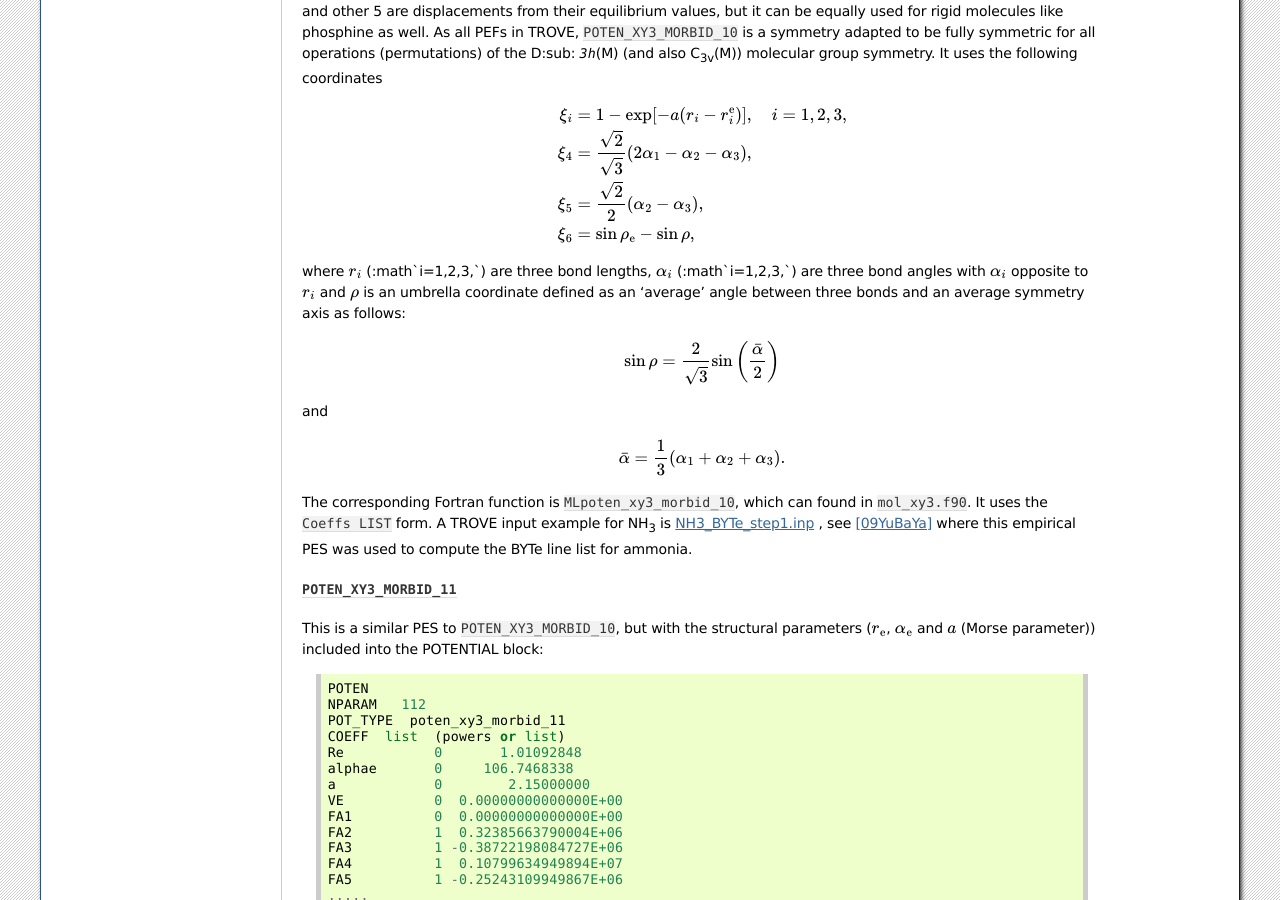
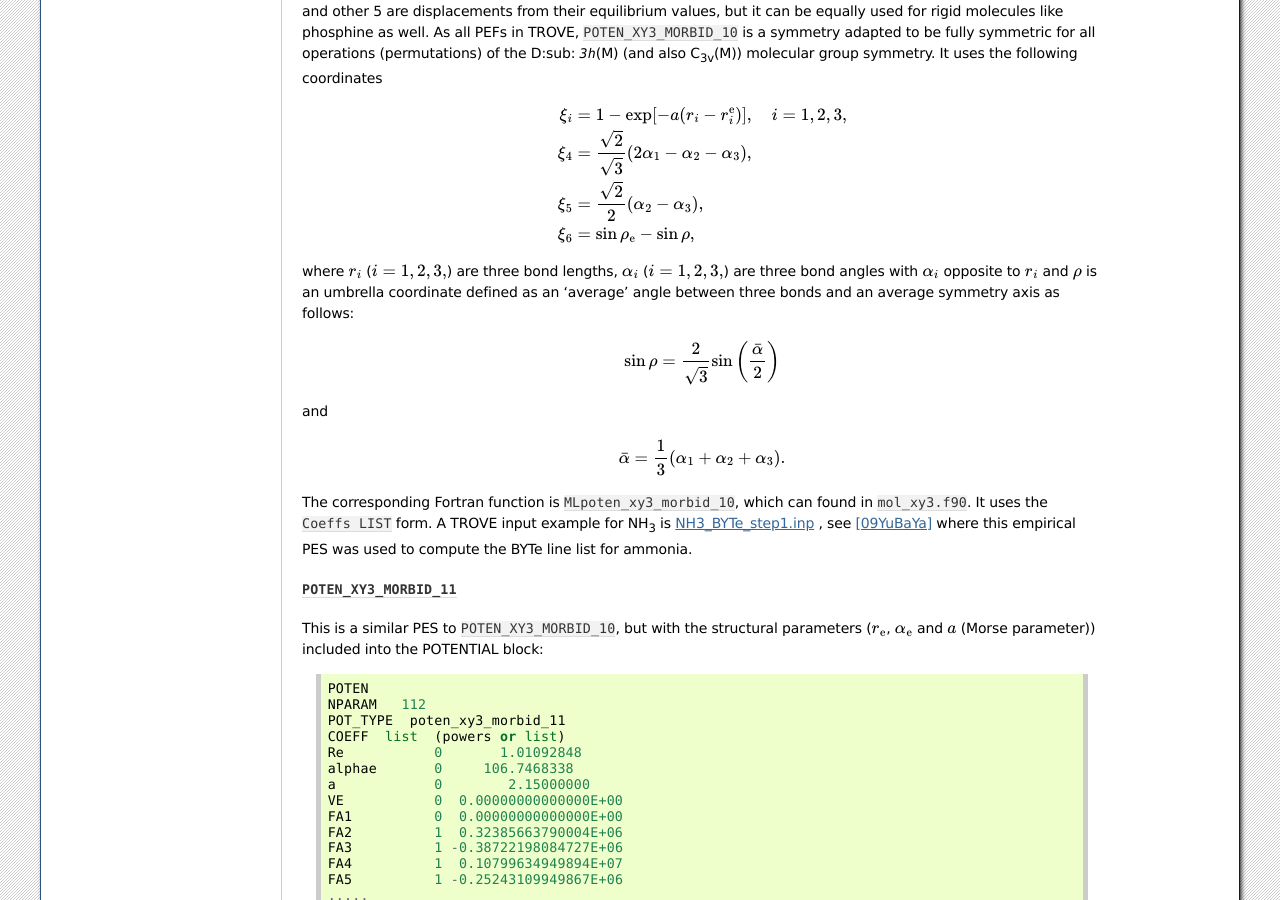
Before and after one commit to Trovemaster/TROVE, a Sphinx documentation site: the page built from docs/source/potentials.rst, in a window 1280 px wide and 900 px high, scrolled down 5542 px. Built offline with Sphinx 7.4.7, drawn with Linux system fonts in a browser that asks for light colours; formulas are drawn with MathJax 3.

Commit message:
Update potentials.rst

```diff
--- a/docs/source/potentials.rst
+++ b/docs/source/potentials.rst
@@ -384,7 +384,7 @@ This PEF is for ammonia (non-rigid) molecules with an umbrella coordinate repres
      \xi_6 &= \sin\rho_{\rm e}-\sin\rho,
    \end{split}
 
-where :math:`r_i` (\ :math`i=1,2,3,`\ ) are three bond lengths, :math:`\alpha_i` (\ :math`i=1,2,3,`\ ) are three bond angles with :math:`\alpha_i` opposite to :math:`r_i` and :math:`\rho` is an umbrella coordinate defined as an 'average' angle between three bonds and an average symmetry axis as follows:
+where :math:`r_i` (\ :math:`i=1,2,3,`\ ) are three bond lengths, :math:`\alpha_i` (\ :math:`i=1,2,3,`\ ) are three bond angles with :math:`\alpha_i` opposite to :math:`r_i` and :math:`\rho` is an umbrella coordinate defined as an 'average' angle between three bonds and an average symmetry axis as follows:
 
 .. math::
 
```
